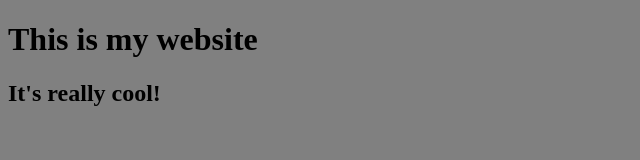
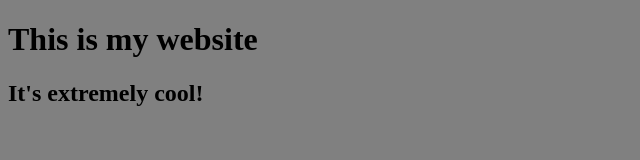
Before and after one commit to bendik-bruun-olsen/my-website, a plain HTML site: page index.html in a window 1280 px wide. Shown: the whole page, without its empty margins (0-640 px from the left). Drawn offline with Linux system fonts and the light colour scheme.

Commit message:
Small change in HTML

```diff
--- a/index.html
+++ b/index.html
@@ -8,6 +8,6 @@
   </head>
   <body>
     <h1>This is my website</h1>
-    <h2>It's really cool!</h2>
+    <h2>It's extremely cool!</h2>
   </body>
 </html>
```
